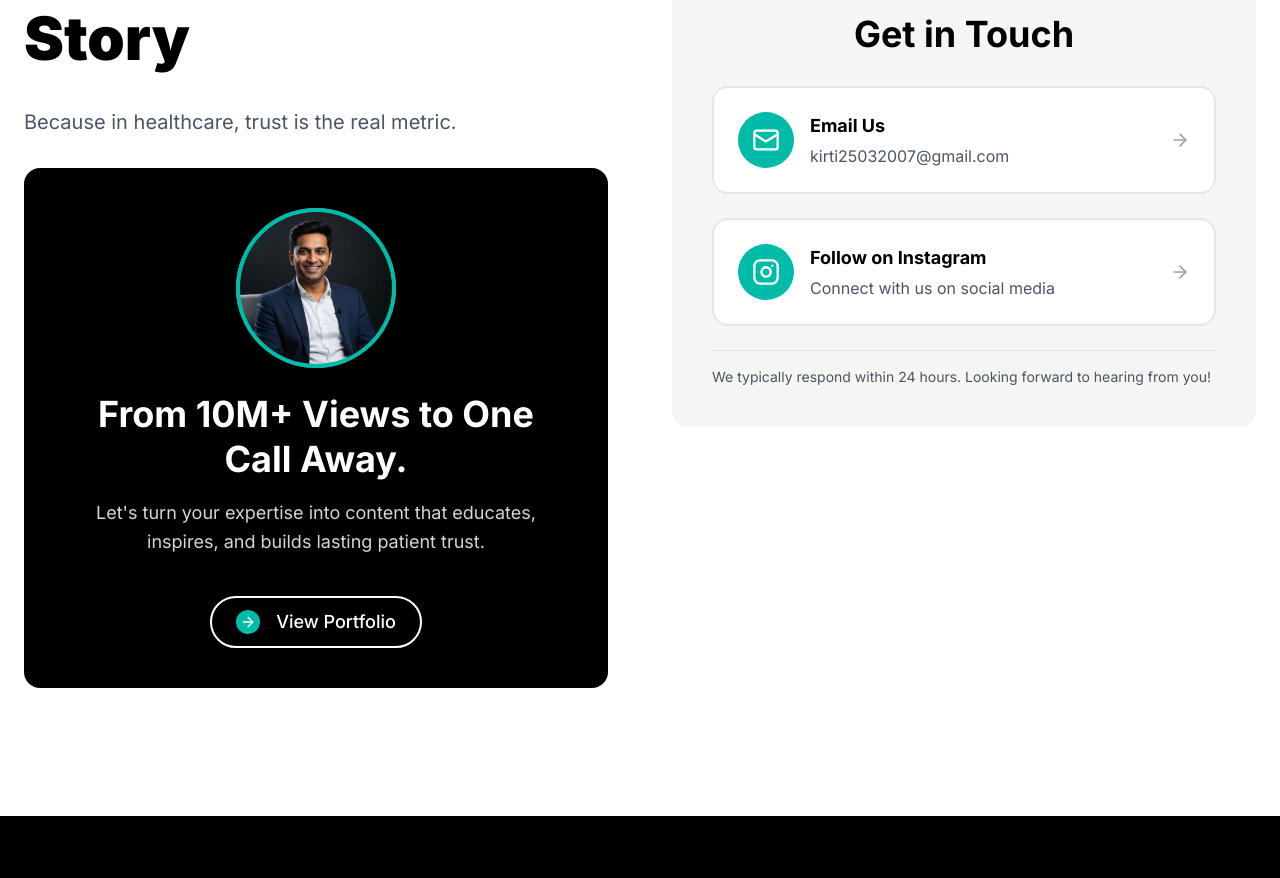
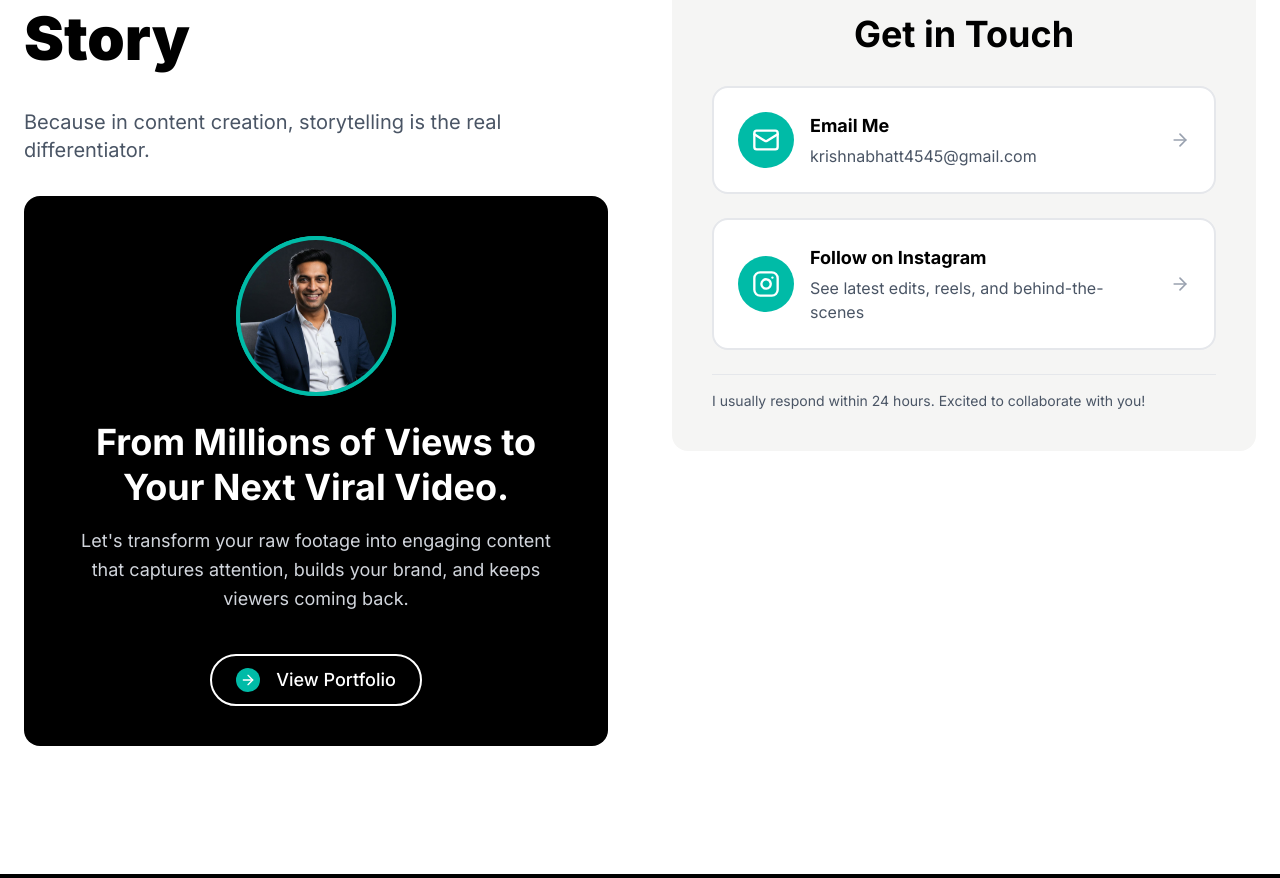
Before and after one commit to kirti253/krishna-portfolio, a Next.js app: page / in a window 1280 px wide. Shown: the part 9132-10010 px from the top of the page. Built offline with nearby package versions, Linux system fonts and the light colour scheme; no server answers.

Commit message:
contact us links

```diff
--- a/components/contact.tsx
+++ b/components/contact.tsx
@@ -16,7 +16,8 @@ export default function Contact() {
               Ready to Tell Your Story
             </h2>
             <p className="text-gray-600 text-lg md:text-xl">
-              Because in healthcare, trust is the real metric.
+              Because in content creation, storytelling is the real
+              differentiator.
             </p>
 
             {/* Profile Card */}
@@ -39,11 +40,12 @@ export default function Contact() {
               {/* Card Content */}
               <div className="text-center space-y-4">
                 <h3 className="text-2xl md:text-3xl lg:text-4xl font-bold text-white leading-tight">
-                  From 10M+ Views to One Call Away.
+                  From Millions of Views to Your Next Viral Video.
                 </h3>
                 <p className="text-gray-300 text-base md:text-lg leading-relaxed">
-                  Let's turn your expertise into content that educates,
-                  inspires, and builds lasting patient trust.
+                  Let's transform your raw footage into engaging content that
+                  captures attention, builds your brand, and keeps viewers
+                  coming back.
                 </p>
                 <Button
                   asChild
@@ -69,7 +71,7 @@ export default function Contact() {
             <div className="space-y-6">
               {/* Email Contact */}
               <a
-                href="mailto:kirti25032007@gmail.com"
+                href="mailto:krishnabhatt4545@gmail.com"
                 className="flex items-center gap-4 p-6 bg-white rounded-xl border-2 border-gray-200 hover:border-teal-500 hover:shadow-lg transition-all duration-300 group"
               >
                 <div className="w-14 h-14 rounded-full bg-teal-500 flex items-center justify-center flex-shrink-0 group-hover:bg-teal-600 transition-colors">
@@ -77,10 +79,10 @@ export default function Contact() {
                 </div>
                 <div className="flex-1">
                   <h4 className="text-lg font-bold text-black mb-1">
-                    Email Us
+                    Email Me
                   </h4>
                   <p className="text-gray-600 text-sm md:text-base">
-                    kirti25032007@gmail.com
+                    krishnabhatt4545@gmail.com
                   </p>
                 </div>
                 <ArrowRight className="w-5 h-5 text-gray-400 group-hover:text-teal-500 transition-colors" />
@@ -88,7 +90,7 @@ export default function Contact() {
 
               {/* Instagram Contact */}
               <a
-                href="https://instagram.com"
+                href="https://www.instagram.com/visualsbykrishhh/"
                 target="_blank"
                 rel="noopener noreferrer"
                 className="flex items-center gap-4 p-6 bg-white rounded-xl border-2 border-gray-200 hover:border-teal-500 hover:shadow-lg transition-all duration-300 group"
@@ -101,7 +103,7 @@ export default function Contact() {
                     Follow on Instagram
                   </h4>
                   <p className="text-gray-600 text-sm md:text-base">
-                    Connect with us on social media
+                    See latest edits, reels, and behind-the-scenes
                   </p>
                 </div>
                 <ArrowRight className="w-5 h-5 text-gray-400 group-hover:text-teal-500 transition-colors" />
@@ -110,8 +112,8 @@ export default function Contact() {
               {/* Additional Info */}
               <div className="pt-4 border-t border-gray-200">
                 <p className="text-gray-600 text-sm">
-                  We typically respond within 24 hours. Looking forward to
-                  hearing from you!
+                  I usually respond within 24 hours. Excited to collaborate with
+                  you!
                 </p>
               </div>
             </div>
```
